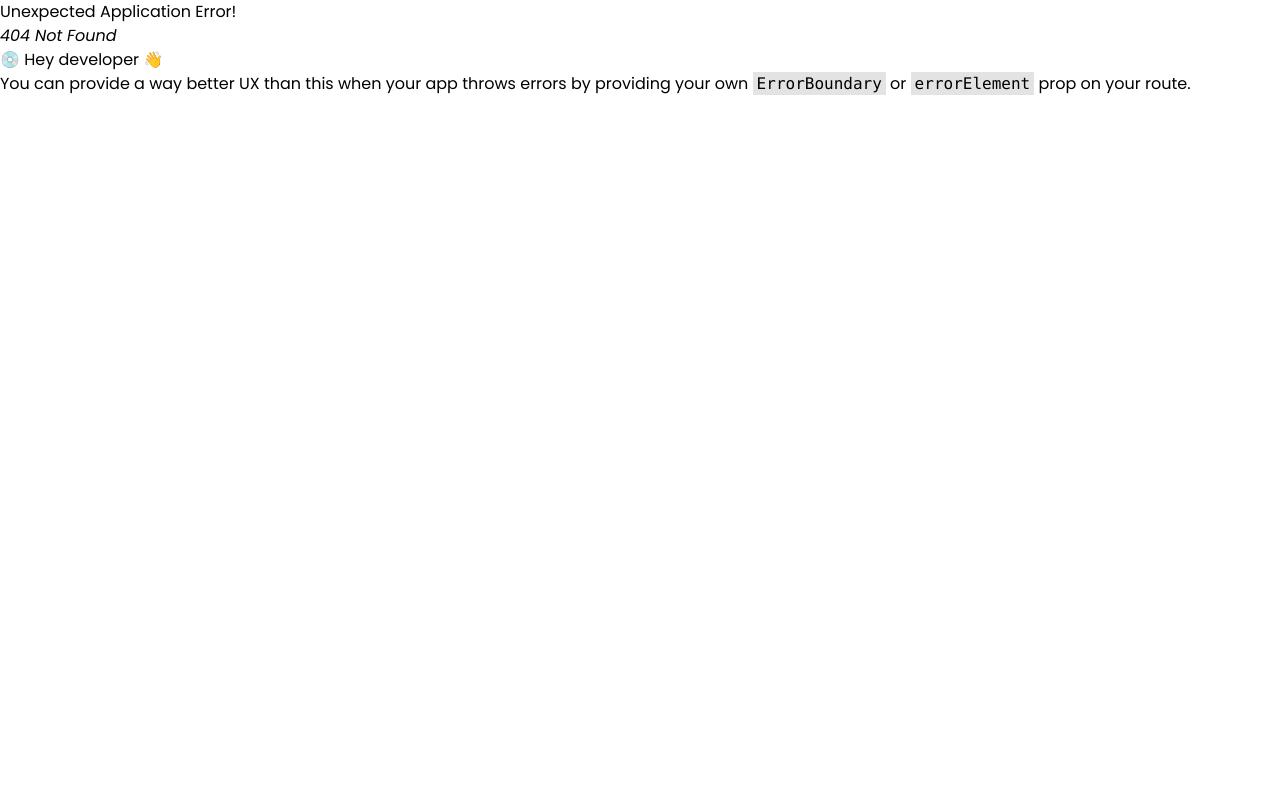
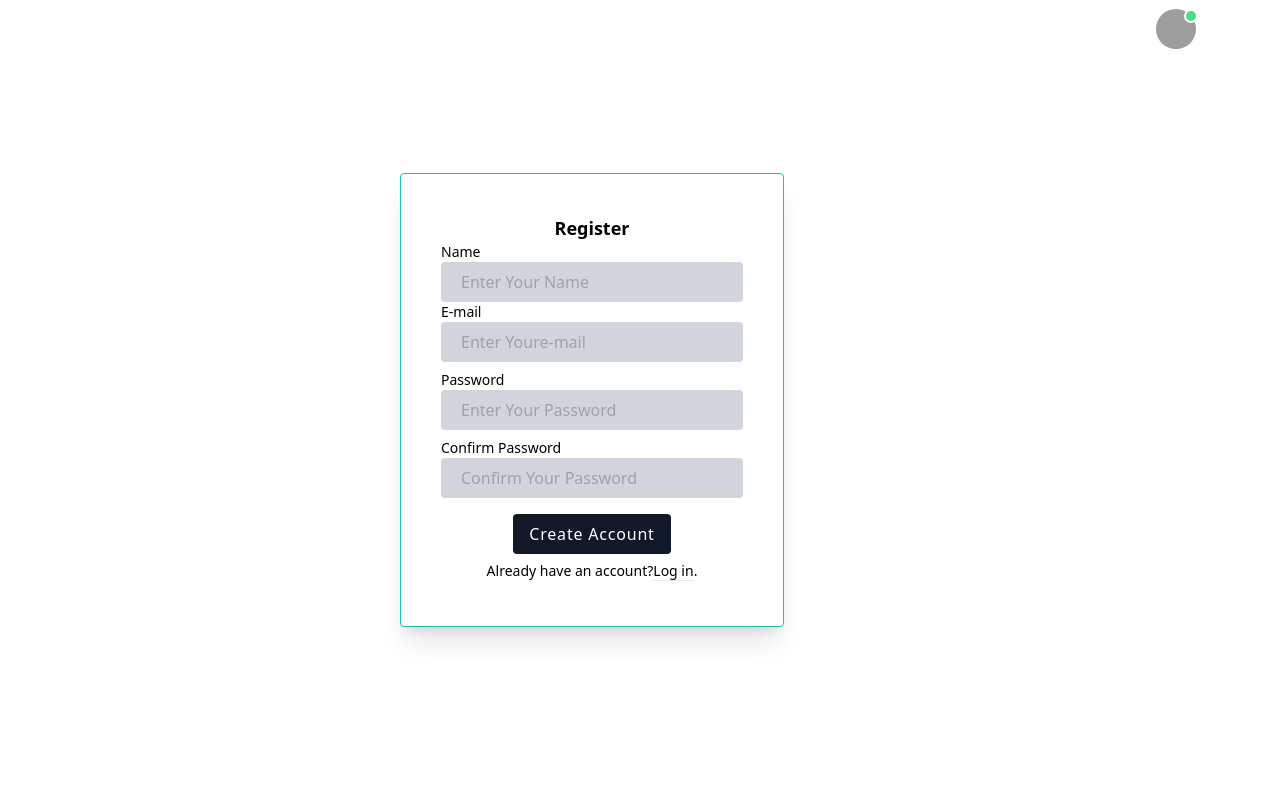
Before and after one commit to Tanvin-hub/cholo_bd_client, a React (Create React App) app: page /register in a window 1280 px wide. Before the commit this address had no page. Shown: the top 800 px of the page. Built offline with nearby package versions, Linux system fonts and the light colour scheme; grey boxes are pictures that could not be loaded.

Commit message:
register

```diff
--- a/src/Routes/Router.js
+++ b/src/Routes/Router.js
@@ -8,9 +8,9 @@ import Services from "../components/Services/Services";
 import Testimonial from "../components/Testimonial/Testimonial";
 import Cart from "../components/Cart/Cart";
 import About from "../components/About/about";
-import Details from "../components/Details/Details";
 import Review from "../components/Review/Review";
 import Login from "../components/Login/login"
+import Register from "../components/Register/Register";
 
 
 const router = createBrowserRouter([
@@ -56,8 +56,8 @@ const router = createBrowserRouter([
 
 
       {
-        path: "/details",
-        element: <Details/>
+        path: "/register",
+        element: <Register/>
       },
 
       {
--- a/src/components/Login/login.js
+++ b/src/components/Login/login.js
@@ -13,12 +13,12 @@ const login = () => {
             <p className="text-black text-center text-lg font-bold">LOGIN</p>
               <div className="">
                 <label className="block text-sm text-black" for="email">E-mail</label>
-                <input className="w-full px-5 py-1 text-gray-700 bg-gray-300 rounded focus:outline-none focus:bg-white" type="email" id="email"  placeholder="Digite o e-mail" aria-label="email" required/>
+                <input className="w-full px-5 py-1 text-gray-700 bg-gray-300 rounded focus:outline-none focus:bg-white" type="email" id="email"  placeholder="Enter Youre-mail" aria-label="email" required/>
               </div>
               <div className="mt-2">
                 <label className="block  text-sm text-black">Password</label>
                  <input className="w-full px-5 py-1 text-gray-700 bg-gray-300 rounded focus:outline-none focus:bg-white"
-                  type="password" id="password" placeholder="Digite a sua senha" arial-label="password" required/>
+                  type="password" id="password" placeholder="Enter Your Password" arial-label="password" required/>
               </div>
 
               <div className="mt-4 items-center flex justify-between">
--- /dev/null
+++ b/src/components/Register/Register.js
@@ -0,0 +1,59 @@
+import React from 'react'
+
+const Register = () => {
+  return (
+    <div>
+
+       <div className="h-screen font-sans login bg-cover">
+<div className="container mx-auto h-full flex flex-1 justify-center items-center">
+    <div className="w-full max-w-lg ">
+      <div className="leading-loose ">
+        <form className="max-w-sm m-4 p-10 border border-primary bg-white bg-opacity-25 rounded shadow-xl">
+            <p className="text-black text-center text-lg font-bold">Register</p>
+
+              <div className="">
+                <label className="block text-sm text-black" for="Name">Name</label>
+                <input className="w-full px-5 py-1 text-gray-700 bg-gray-300 rounded focus:outline-none focus:bg-white" type="email" id="email"  placeholder="Enter Your Name" aria-label="email" required/>
+              </div>
+
+              <div className="">
+                <label className="block text-sm text-black" for="email">E-mail</label>
+                <input className="w-full px-5 py-1 text-gray-700 bg-gray-300 rounded focus:outline-none focus:bg-white" type="email" id="email"  placeholder="Enter Youre-mail" aria-label="email" required/>
+              </div>
+
+              <div className="mt-2">
+                <label className="block  text-sm text-black">Password</label>
+                 <input className="w-full px-5 py-1 text-gray-700 bg-gray-300 rounded focus:outline-none focus:bg-white"
+                  type="password" id="password" placeholder="Enter Your Password" arial-label="password" required/>
+              </div>
+
+              <div className="mt-2">
+                <label className="block  text-sm text-black">Confirm Password</label>
+                 <input className="w-full px-5 py-1 text-gray-700 bg-gray-300 rounded focus:outline-none focus:bg-white"
+                  type="password" id="password" placeholder="Confirm Your Password" arial-label="password" required/>
+              </div>
+
+              <div className="mt-4 items-center flex justify-center">
+                <button className="px-4 py-1 text-white font-light tracking-wider bg-gray-900 hover:bg-gray-800 rounded"
+                  type="submit">Create Account</button>
+              </div>
+              <div className="text-center">
+                <a className=" inline-block right-0 align-baseline font-light text-sm text-500">
+                Already have an account?
+                    <a class="no-underline border-b border-blue text-blue" href="../login/">
+                        Log in
+                    </a>.
+                </a>
+              </div>
+
+        </form>
+
+      </div>
+    </div>
+  </div>
+</div>
+    </div>
+  )
+}
+
+export default Register
--- a/src/components/Tab/Tab.js
+++ b/src/components/Tab/Tab.js
@@ -0,0 +1,9 @@
+import React from 'react'
+
+const Tab = () => {
+  return (
+    <div>Tab</div>
+  )
+}
+
+export default Tab
```
